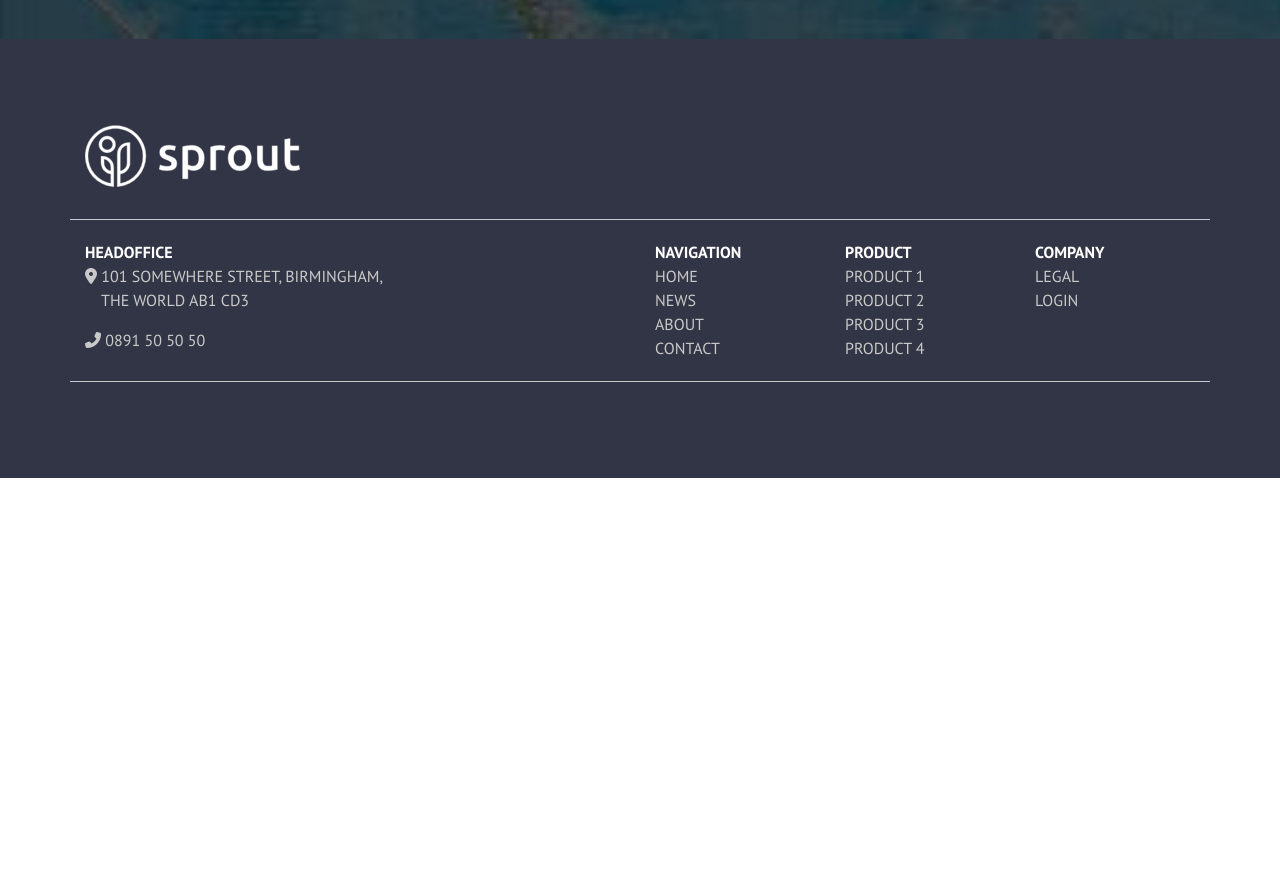
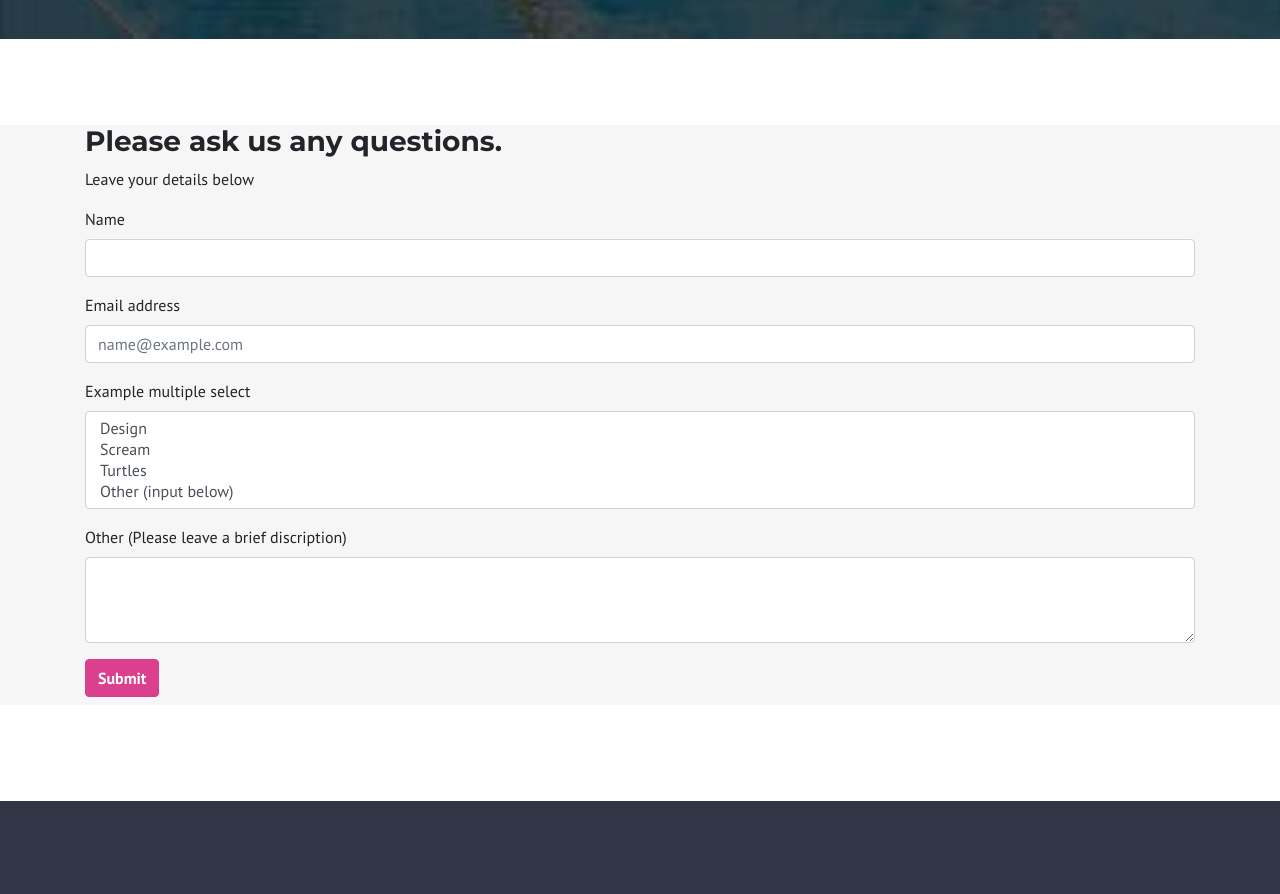
Before and after one commit to LewisLindleySmith/sproutScss, a website built with webpack: page contact.html in a window 1280 px wide. Shown: the part 660-1554 px from the top of the page. Before the commit the page ends 1138 px from the top, so only its background shows below. Built offline with nearby package versions, Linux system fonts and the light colour scheme.

Commit message:
form complete

```diff
--- a/contact.html
+++ b/contact.html
@@ -81,6 +81,72 @@
 
       <div class="banner-text">
         <h1>Want to Contact Us?</h1>
+      </div>
+    </div>
+
+    <!-- ***** CONTAINER SECTION *****  -->
+    <div class="form-container">
+      <div class="contact-form">
+        <div class="container">
+          <div class="row">
+            <div class="col">
+              <h3>
+                Please ask us any questions.
+              </h3>
+              <p>Leave your details below</p>
+            </div>
+          </div>
+        </div>
+      </div>
+
+      <div class="container">
+        <form>
+          <div class="form-group">
+            <label for="exampleFormControlInput1">Name</label>
+            <input
+              type="text"
+              class="form-control"
+              id="exampleFormControlInput1"
+            />
+          </div>
+          <div class="form-group">
+            <label for="exampleFormControlInput1">Email address</label>
+            <input
+              type="email"
+              class="form-control"
+              id="exampleFormControlInput2"
+              placeholder="name@example.com"
+            />
+          </div>
+          <div class="form-group">
+            <label for="exampleFormControlSelect2"
+              >Example multiple select</label
+            >
+            <select
+              multiple
+              class="form-control"
+              id="exampleFormControlSelect2"
+            >
+              <option>Design</option>
+              <option>Scream</option>
+              <option>Turtles</option>
+              <option>Other (input below)</option>
+            </select>
+          </div>
+          <div class="form-group">
+            <label for="exampleFormControlTextarea1"
+              >Other (Please leave a brief discription)</label
+            >
+            <textarea
+              class="form-control"
+              id="exampleFormControlTextarea1"
+              rows="3"
+            ></textarea>
+          </div>
+          <div class="form-group">
+            <button type="submit" class="btn btn-primary mb-2">Submit</button>
+          </div>
+        </form>
       </div>
     </div>
 
--- /dev/null
+++ b/src/scss/_forms.scss
@@ -0,0 +1,4 @@
+.form-container {
+  margin: $spacer * 6 0;
+  background-color: $light-gray;
+}
--- a/src/scss/site.scss
+++ b/src/scss/site.scss
@@ -7,3 +7,4 @@
 @import "nav-bar";
 @import "carousel";
 @import "footer";
+@import "forms";
```
Also changed, not shown: build/css/site.css.
